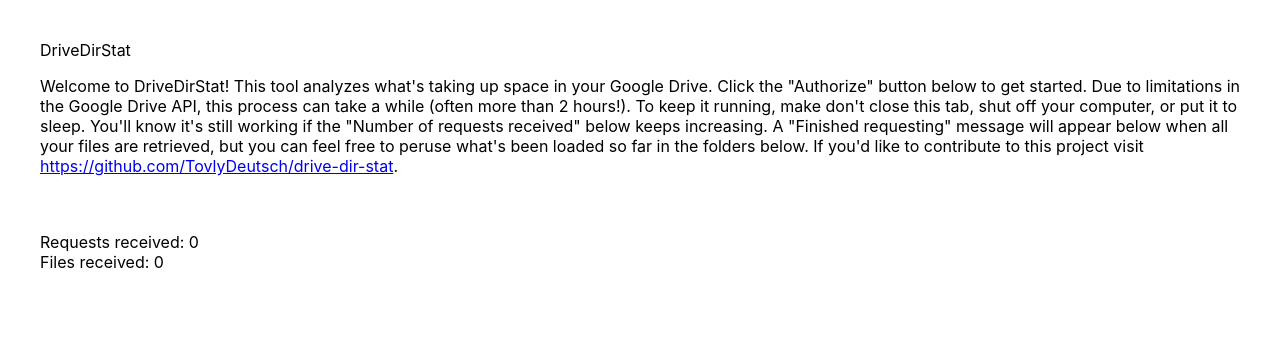
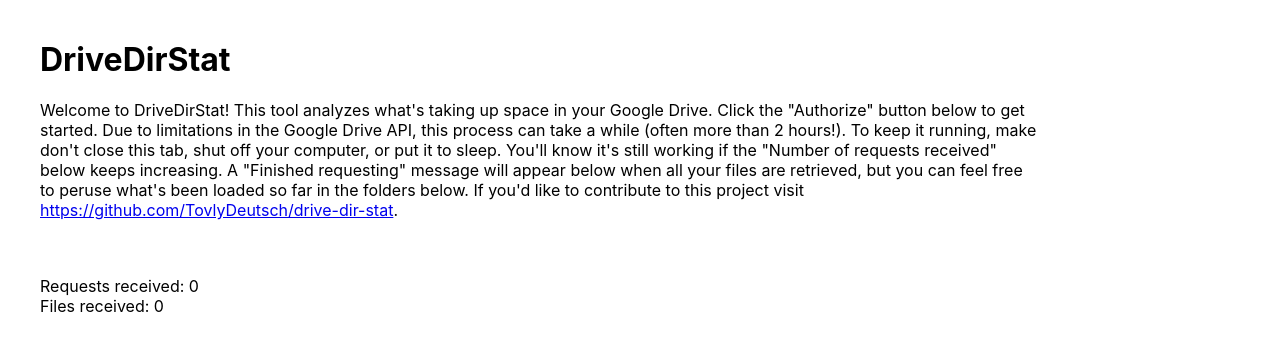
Before and after one commit to TovlyDeutsch/drive-dir-stat, a React (Create React App) app: page / in a window 1280 px wide. Shown: the top 350 px of the page. Built offline with nearby package versions, Linux system fonts and the light colour scheme.

Commit message:
constrained intro text width and made header bigger

```diff
--- a/src/components/App.css
+++ b/src/components/App.css
@@ -3,20 +3,8 @@
   margin: 40px;
 }
 
-.App-logo {
-  height: 40vmin;
-  pointer-events: none;
-}
-
-.App-header {
-  background-color: #282c34;
-  min-height: 100vh;
-  display: flex;
-  flex-direction: column;
-  align-items: center;
-  justify-content: center;
-  font-size: calc(10px + 2vmin);
-  color: white;
+.intro-text {
+  max-width: 1000px;
 }
 
 .results {
--- a/src/components/App.js
+++ b/src/components/App.js
@@ -148,8 +148,8 @@
   render() {
     return (
       <div className="App">
-        <p>DriveDirStat</p>
-        <p>
+        <h1 className="header">DriveDirStat</h1>
+        <p className="intro-text">
           Welcome to DriveDirStat! This tool analyzes what's taking up space in
           your Google Drive.{" "}
           {!this.state.signedIn &&
```
